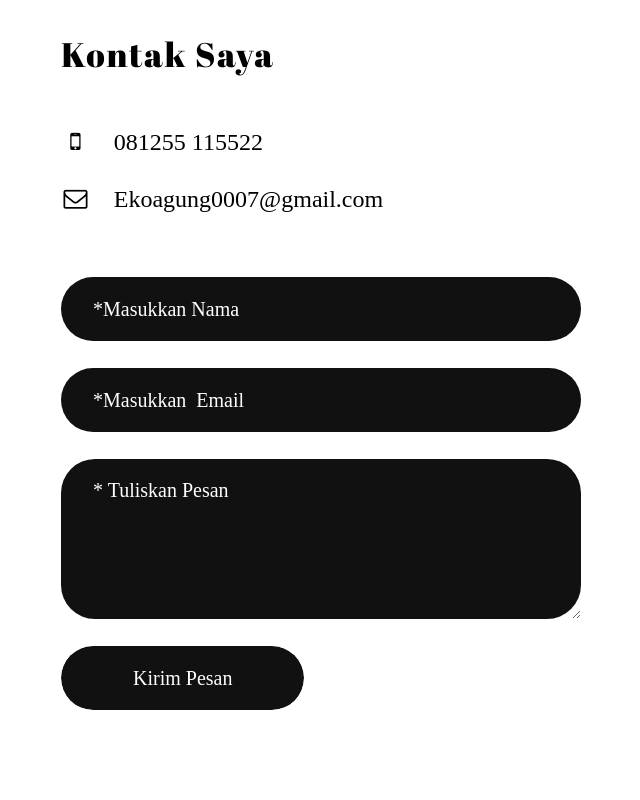
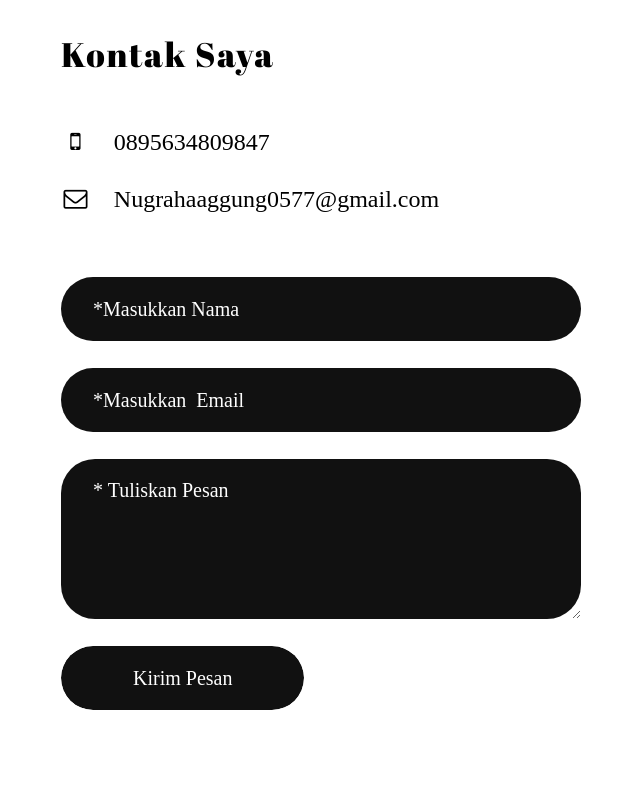
Before and after one commit to programing1977/contoh-repo-github, a plain HTML site: page index.html in a window 1280 px wide. Shown: the part 3188-3988 px from the top of the page, without its empty margins (639-1279 px from the left). Drawn offline with Linux system fonts and the light colour scheme; a web font is replaced by a local one.

Commit message:
Update index.html

```diff
--- a/index.html
+++ b/index.html
@@ -382,8 +382,8 @@
                     <!-- CONTACT LIST -->
                     <ul class="contact-list">
 
-                        <li class="scroll-animated-from-right"><i class="fa fa-mobile" aria-hidden="true"></i>081255 115522</li>
-                        <li class="scroll-animated-from-right"><i class="fa fa-envelope-o" aria-hidden="true"></i>Ekoagung0007@gmail.com</li>
+                        <li class="scroll-animated-from-right"><i class="fa fa-mobile" aria-hidden="true"></i>0895634809847</li>
+                        <li class="scroll-animated-from-right"><i class="fa fa-envelope-o" aria-hidden="true"></i>Nugrahaaggung0577@gmail.com</li>
 
                     </ul>
                     <!-- /CONTACT LIST -->
@@ -458,4 +458,5 @@
     </body>
 
 
+
 </html>
```
